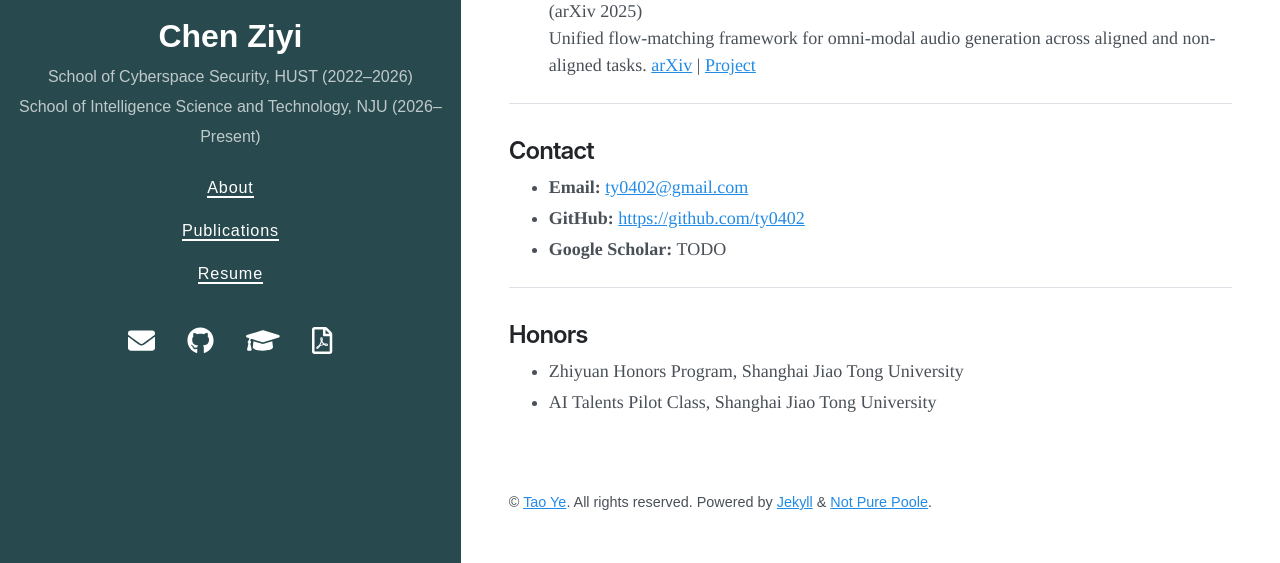
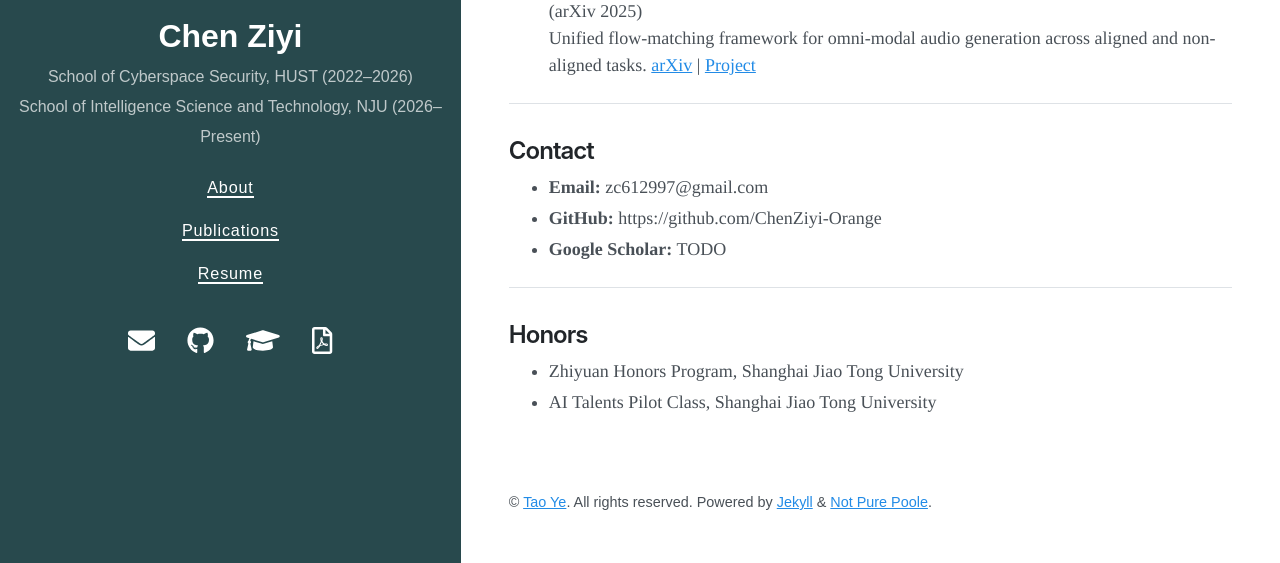
Before and after one commit to ChenZiyi-Orange/czy.github.io, a Jekyll site: the page built from index.md, in a window 1280 px wide and 900 px high, scrolled down 553 px, cut to the strip 337-900 px from the top of the window. Built offline with Jekyll 4.4.1, drawn with Linux system fonts in a browser that asks for light colours; nearby versions of some CDN libraries.

Commit message:
Update contact information in index.md

```diff
--- a/index.md
+++ b/index.md
@@ -42,8 +42,8 @@ You can find the full list on **[Publications](/publications/)**.
 
 ## Contact
 
-- **Email:** [ty0402@gmail.com](mailto:ty0402@gmail.com)
-- **GitHub:** [https://github.com/ty0402](https://github.com/ty0402)
+- **Email:** zc612997@gmail.com
+- **GitHub:** https://github.com/ChenZiyi-Orange
 - **Google Scholar:** TODO
 
 ---
```
